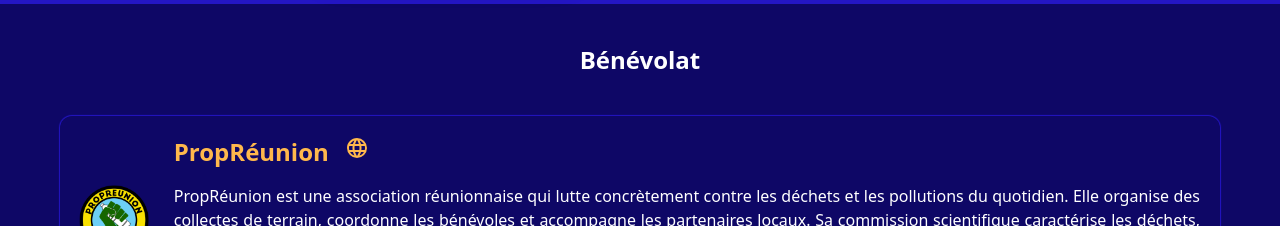
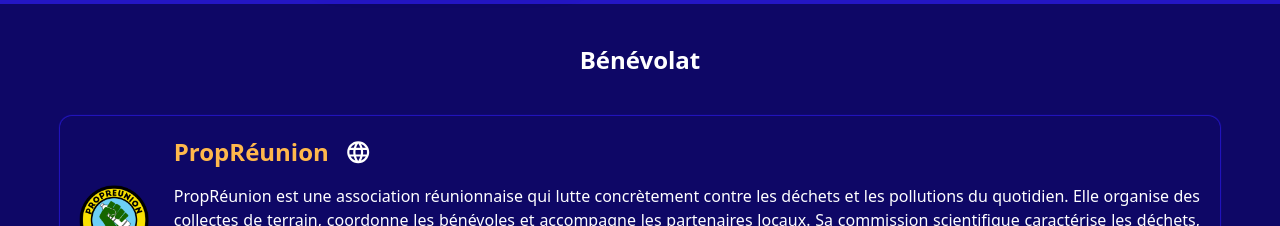
Before and after one commit to NathanVienne/curriculum_vitae, a React (Vite) app: page / in a window 1280 px wide. Shown: the part 4320-4546 px from the top of the page. Built offline with nearby package versions, Linux system fonts and the light colour scheme.

Commit message:
Icon modified

```diff
--- a/src/components/about/about.jsx
+++ b/src/components/about/about.jsx
@@ -59,10 +59,10 @@
                             className='w-30 md:w-20 mx-auto md:mx-0' />
                     </div>
                     <div className='mx-auto p-5 space-y-4'>
-                        <div className='flex space-x-4'>
+                        <div className='flex space-x-4 items-center'>
                             <h4 className='font-semibold text-2xl text-accent text-center md:text-start'>PropRéunion</h4>
-                            <a href='https://propreunion.com/' className='text-accent'>
-                                <Icon path={mdiWeb} size={1} />
+                            <a href='https://propreunion.com/' className='hover:text-accent'>
+                                <Icon path={mdiWeb} size={1.1}/>
                             </a>
                         </div>
                         <p className='text-justify'>PropRéunion est une association réunionnaise qui lutte concrètement contre les déchets et les pollutions du quotidien.
```
